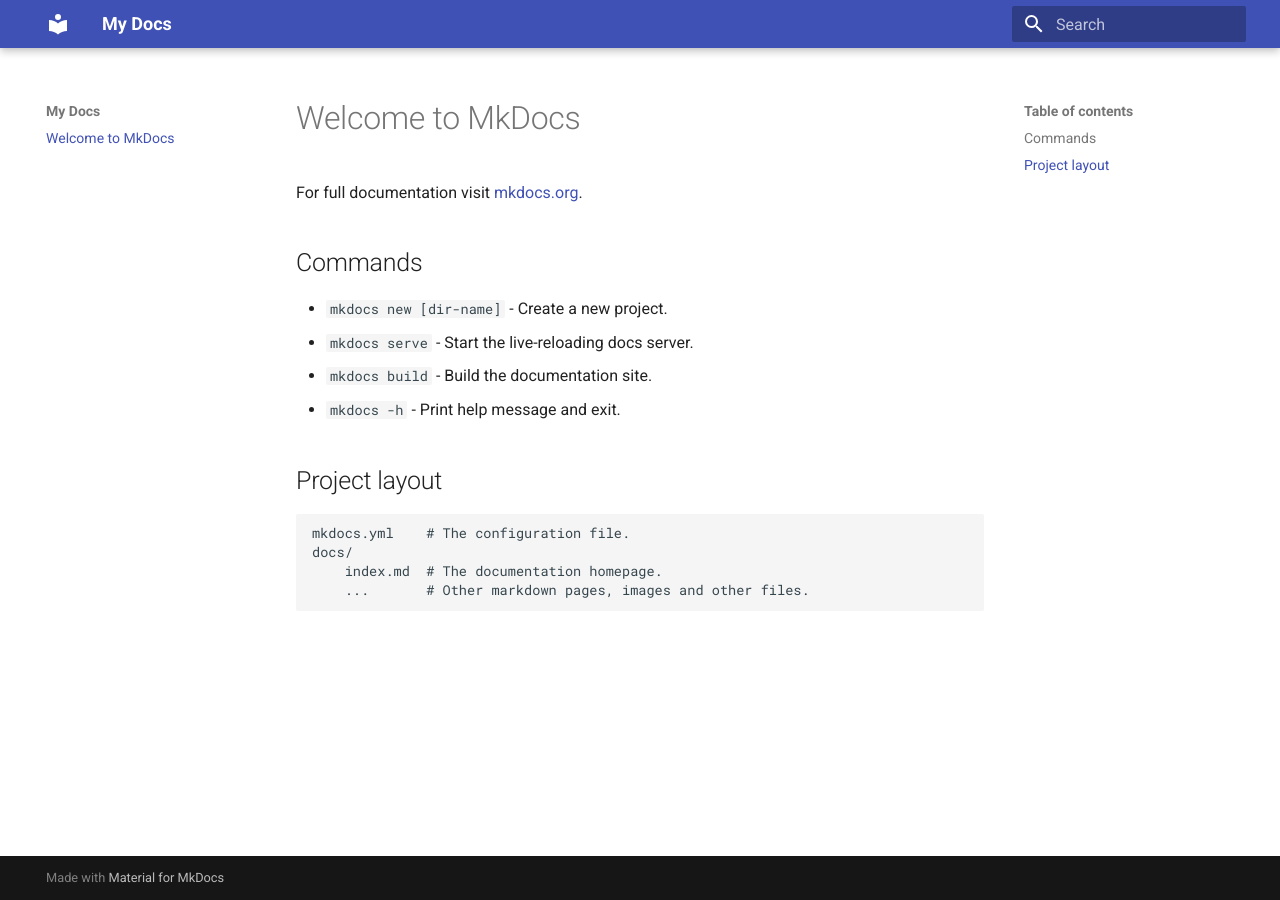
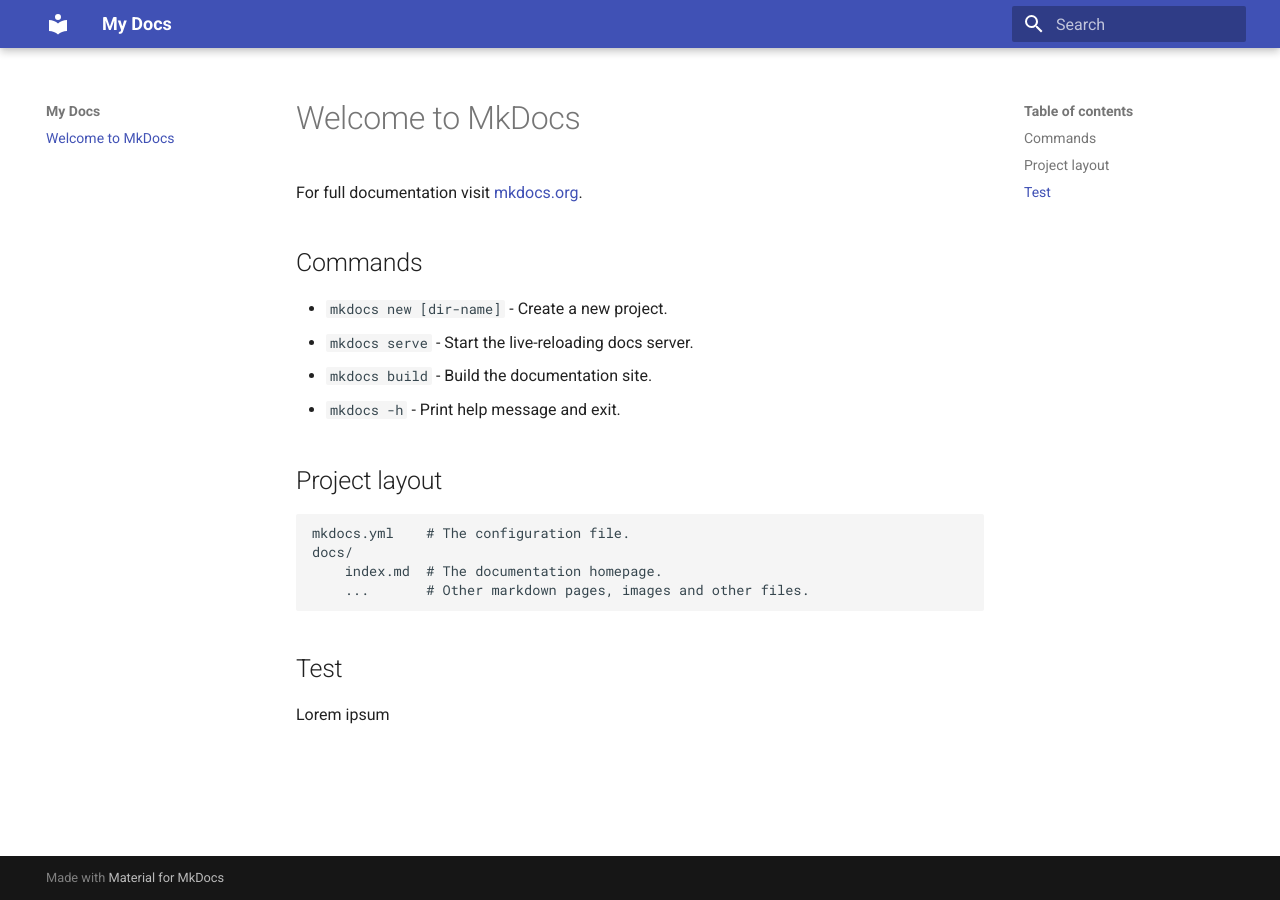
Before and after one commit to natty-infra/natty-infra.github.io, an MkDocs documentation site: the page built from docs/index.md, in a window 1280 px wide. Built offline with MkDocs 1.6.1 and Material for MkDocs 9.7.7, drawn with Linux system fonts in a browser that asks for light colours.

Commit message:
Testing commit to trigger a rebuild

```diff
--- a/docs/index.md
+++ b/docs/index.md
@@ -15,3 +15,7 @@
     docs/
         index.md  # The documentation homepage.
         ...       # Other markdown pages, images and other files.
+
+## Test
+
+Lorem ipsum
```
